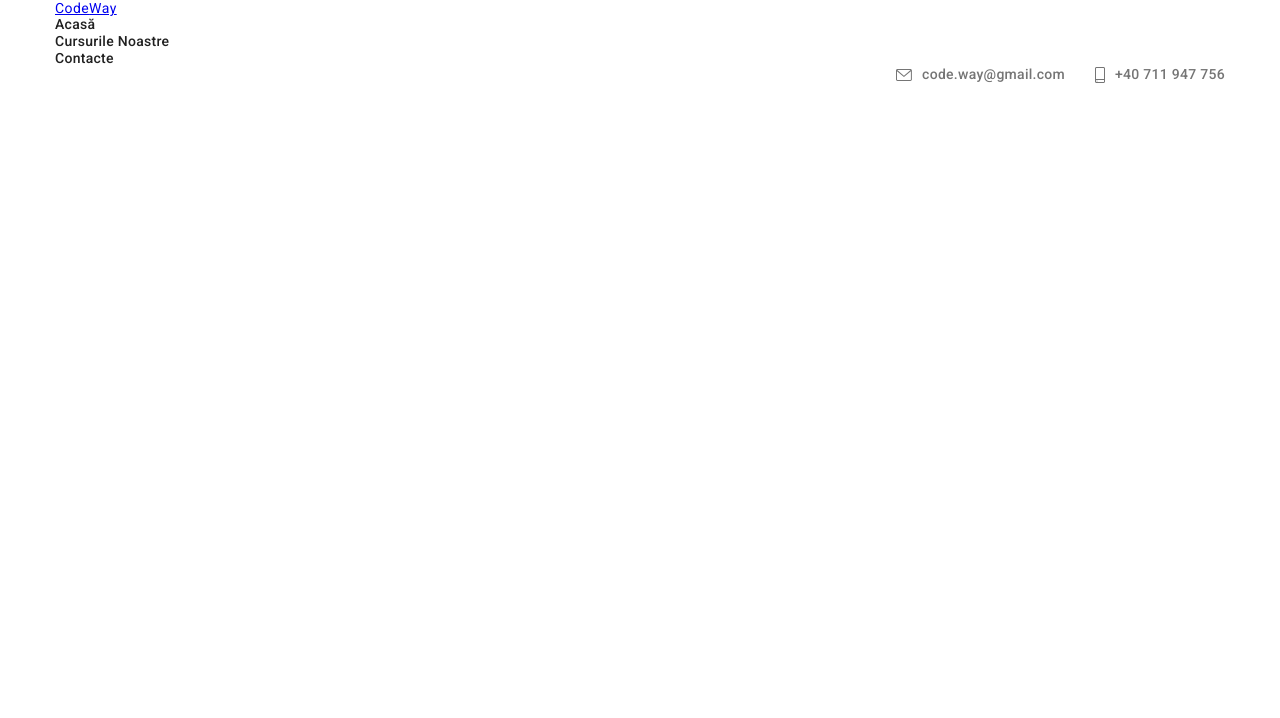
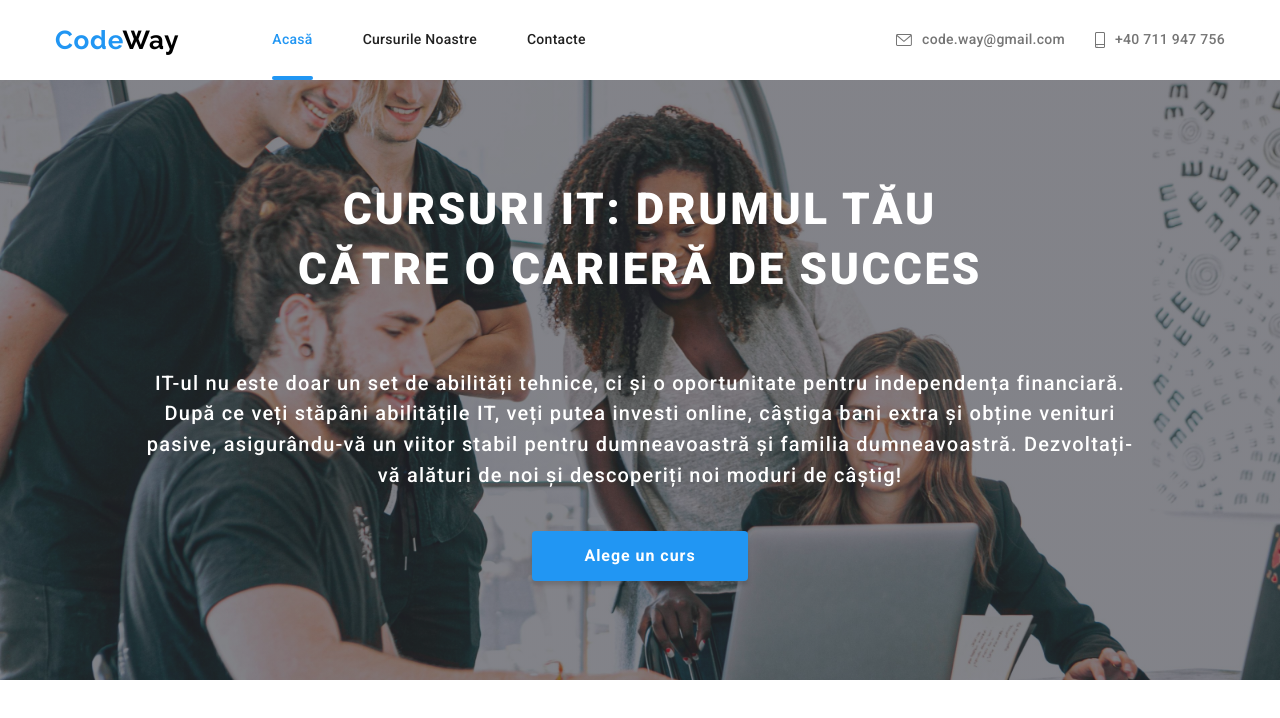
Before and after one commit to parasolya/code-way, a website: page index.html in a window 1280 px wide. Drawn offline with nearby package versions, Linux system fonts and the light colour scheme.

Commit message:
added styles for Header, Hero

```diff
--- a/index.html
+++ b/index.html
@@ -16,7 +16,7 @@
       crossorigin="anonymous"
       referrerpolicy="no-referrer"
     />
-    <link rel="stylesheet" href="../../css/main.min.css" />
+    <link rel="stylesheet" href="./css/main.min.css" />
   </head>
   <body>
     <header class="header">
@@ -29,10 +29,10 @@
         <nav class="nav header__item">
           <ul class="list nav__list">
             <li class="nav__item">
-              <a href="./index.html" class="nav__link link">Acasă</a>
+              <a href="./index.html" class="nav__link link  nav__link--current">Acasă</a>
             </li>
             <li class="nav__item">
-              <a href="./pages/ourCourses/index.html" class="nav__link link nav__link--current"
+              <a href="./pages/ourCourses/index.html" class="nav__link link"
                 >Cursurile Noastre</a
               >
             </li>
@@ -64,7 +64,17 @@
         </ul>
       </div>
     </header>
-    <main></main>
+    <main>
+      <section class="hero hero--overlay">
+        <div class="container">
+          <h1 class="hero__title">Cursuri IT: Drumul tău către o carieră de succes</h1>
+          <p class="hero__description">IT-ul nu este doar un set de abilități tehnice, ci și o oportunitate pentru independența financiară. După ce veți stăpâni abilitățile IT, veți putea investi online, câștiga bani extra și obține venituri pasive, asigurându-vă un viitor stabil pentru dumneavoastră și familia dumneavoastră. Dezvoltați-vă alături de noi și descoperiți noi moduri de câștig!</p>
+          <button data-modal-open type="button" class="button hero__button">
+            Alege un curs
+          </button>
+        </div>
+      </section>
+    </main>
     <footer></footer>
   </body>
 </html>
--- /dev/null
+++ b/sass/components/_header.scss
@@ -0,0 +1,26 @@
+.header {
+  background-color: var(--white-color);
+}
+
+.header__box {
+  display: flex;
+  align-items: center;
+  min-height: 60px;
+
+  @media screen and (min-width: 768px) {
+    min-height: 80px;
+  }
+}
+
+.header__item {
+
+  &:nth-child(1) {
+    @media screen and (min-width: 768px) {
+      margin-right: 87px;
+    }
+
+    @media screen and (min-width: 1200px) {
+      margin-right: 93px;
+    }
+  }
+}
--- /dev/null
+++ b/sass/components/_hero.scss
@@ -0,0 +1,112 @@
+.hero {
+  background-color: var(--background-color-hero);
+  margin-left: auto;
+  margin-right: auto;
+  text-align: center;
+}
+
+.hero--overlay {
+  max-width: 1600px;
+  height: 400px;
+  padding: 100px 0;
+
+  background-repeat: no-repeat;
+  background-position: center;
+  background-size: cover;
+
+  background-image: linear-gradient(to right, rgba(47, 48, 58, 0.6), rgba(47, 48, 58, 0.6)),
+    url(../images/hero/img_s.jpg);
+
+  @media (min-device-pixel-ratio: 2), (min-resolution: 192dpi), (min-resolution: 2dppx) {
+    background-image: linear-gradient(to right, rgba(47, 48, 58, 0.6), rgba(47, 48, 58, 0.6)),
+      url(../images/hero/img_s@2x.jpg);
+  }
+
+  @media screen and (min-width: 481px) {
+    background-image: linear-gradient(to right, rgba(47, 48, 58, 0.6), rgba(47, 48, 58, 0.6)),
+      url(../images/hero/img_m.jpg);
+
+    @media (min-device-pixel-ratio: 2), (min-resolution: 192dpi), (min-resolution: 2dppx) {
+      background-image: linear-gradient(to right, rgba(47, 48, 58, 0.6), rgba(47, 48, 58, 0.6)),
+        url(../images/hero/img_m@2x.jpg);
+    }
+  }
+
+  @media screen and (min-width: 769px) {
+    background-image: linear-gradient(to right, rgba(47, 48, 58, 0.6), rgba(47, 48, 58, 0.6)),
+      url(../images/hero/img_l.jpg);
+
+    @media (min-device-pixel-ratio: 2), (min-resolution: 192dpi), (min-resolution: 2dppx) {
+      background-image: linear-gradient(to right, rgba(47, 48, 58, 0.6), rgba(47, 48, 58, 0.6)),
+        url(../images/hero/img_l@2x.jpg);
+    }
+  }
+
+  @media screen and (min-width: 1200px) {
+    height: 600px;
+  }
+}
+
+.hero__title {
+  color: var(--white-color);
+
+  font-weight: 900;
+  font-size: 26px;
+  line-height: 1.62;
+  letter-spacing: 0.06em;
+  text-transform: uppercase;
+
+  max-width: 360px;
+  margin-left: auto;
+  margin-right: auto;
+  margin-bottom: 68px;
+
+  @media screen and (min-width: 1200px) {
+    font-size: 44px;
+    line-height: 1.36;
+    max-width: 696px;
+  }
+}
+
+.hero__description {
+  color: var(--white-color);
+
+  font-weight: 500;
+  font-size: 20px;
+  line-height: 1.54;
+  letter-spacing: 0.06em;
+
+  max-width: 360px;
+  margin-left: auto;
+  margin-right: auto;
+  margin-bottom: 40px;
+
+  @media screen and (min-width: 1200px) {
+    max-width: 1000px;
+  }
+}
+
+.hero__button {
+  display: flex;
+  align-items: center;
+  justify-content: center;
+
+  color: var(--white-color);
+  background-color: var(--accent-color);
+  font-weight: 700;
+  font-size: 16px;
+  line-height: 1.88;
+  letter-spacing: 0.06em;
+
+  min-width: 216px;
+  min-height: 50px;
+  box-shadow: 0px 4px 4px rgba(0, 0, 0, 0.15);
+  border-radius: 4px;
+  margin-left: auto;
+  margin-right: auto;
+
+  &:hover,
+  &:focus {
+    background-color: #188ce8;
+  }
+}
--- /dev/null
+++ b/sass/components/_logo.scss
@@ -0,0 +1,22 @@
+.logo {
+  text-decoration: none;
+  color: var(--accent-color);
+
+  font-family: 'Raleway', sans-serif;
+  font-weight: 700;
+  font-size: 24px;
+  line-height: 1.17;
+  letter-spacing: 0.03em;
+
+  @media screen and (min-width: 1200px) {
+    font-size: 26px;
+  }
+}
+
+.logo--black {
+  color: var(--black-color);
+}
+
+.logo--white {
+  color: var(--white-color);
+}
--- /dev/null
+++ b/sass/components/_nav.scss
@@ -0,0 +1,50 @@
+.nav__list {
+  display: none;
+
+  @media screen and (min-width: 768px) {
+    display: flex;
+    align-items: center;
+    gap: 50px;
+  }
+}
+
+.nav__item {
+  position: relative;
+}
+
+.nav__link {
+  display: block;
+  padding: 32px 0;
+
+  transition: color var(--anim-fast);
+
+  &:hover,
+  &:focus {
+    color: var(--accent-color);
+  }
+
+  &:hover::after {
+    background-color: var(--accent-color);
+  }
+}
+
+.nav__link::after {
+  position: absolute;
+  display: flex;
+  content: '';
+  width: 100%;
+  height: 4px;
+  background-color: transparent; // Можливо, ви хочете змінити колір фону, якщо потрібно
+  border-radius: 2px;
+  bottom: 0;
+
+  transition: background-color var(--anim-fast);
+}
+
+.nav__link--current {
+  color: var(--accent-color);
+}
+
+.nav__link--current::after {
+  background-color: var(--accent-color);
+}
--- a/sass/main.scss
+++ b/sass/main.scss
@@ -1,3 +1,7 @@
 @use './utils/variables';
 @use './utils/values';
 @use './components/contact';
+@use './components/hero';
+@use './components/nav';
+@use './components/header';
+@use './components/logo';
```
Also changed, not shown: css/main.min.css, images/hero/img_l.jpg (added), images/hero/img_m.jpg (added), images/hero/img_m@2x.jpg (added), images/hero/img_s.jpg (added), images/hero/img_s@2x.jpg (added), 2 other files.
